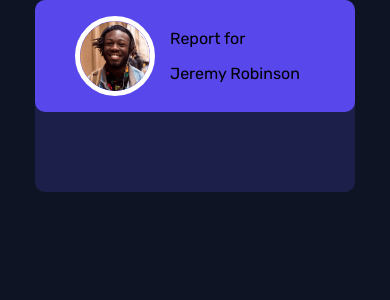
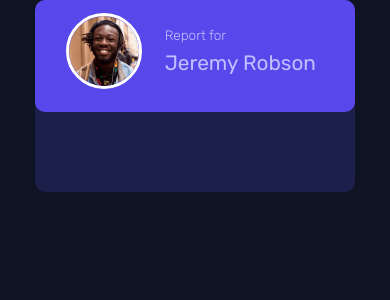
Before and after one commit to the-rabblerouser/Time-tracking-dashboard, a Next.js app: page / in a window 390 px wide. Shown: the top 300 px of the page. Built offline with nearby package versions, Linux system fonts and the light colour scheme.

Commit message:
mobile styling for user Profile completed

```diff
--- a/pages/index.js
+++ b/pages/index.js
@@ -31,8 +31,13 @@ export default function Home() {
 		display: grid;
 		place-items: center;
 		grid-template-columns: 1fr 2fr;
+		padding: 0.8rem 1.5rem 0 1.5rem;
+	`;
 
-		padding: 0.8rem 2.5rem 0 2.5rem;
+	const ImageContainer = styled.div`
+		display: grid;
+		border: 3px solid #fff;
+		border-radius: 100%;
 	`;
 
 	const ProfileImage = styled(Image)`
@@ -42,10 +47,18 @@ export default function Home() {
 
 	const ProfileTitle = styled.p`
 		font-family: 'Rubik', sans-serif;
+		font-weight: 300;
+		font-size: 0.85rem;
+		color: hsl(236, 100%, 87%);
+		margin-bottom: 0.5rem;
 	`;
 
-	const ProfileName = styled.p`
+	const ProfileName = styled.h1`
 		font-family: 'Rubik', sans-serif;
+		font-weight: 400;
+		font-size: 1.3rem;
+		color: hsl(236, 100%, 87%);
+		margin-top: 0;
 	`;
 
 	return (
@@ -54,17 +67,12 @@ export default function Home() {
 				<UserContainer>
 					<UserProfile>
 						<ProfileContainer>
-							<div
-								style={{
-									display: 'flex',
-									border: '5px solid white',
-									borderRadius: '100%',
-								}}>
+							<ImageContainer>
 								<ProfileImage src={userImage} height={70} width={70} />
-							</div>
+							</ImageContainer>
 							<div>
 								<ProfileTitle>Report for</ProfileTitle>
-								<ProfileName>Jeremy Robinson</ProfileName>
+								<ProfileName>Jeremy Robson</ProfileName>
 							</div>
 						</ProfileContainer>
 					</UserProfile>
```
